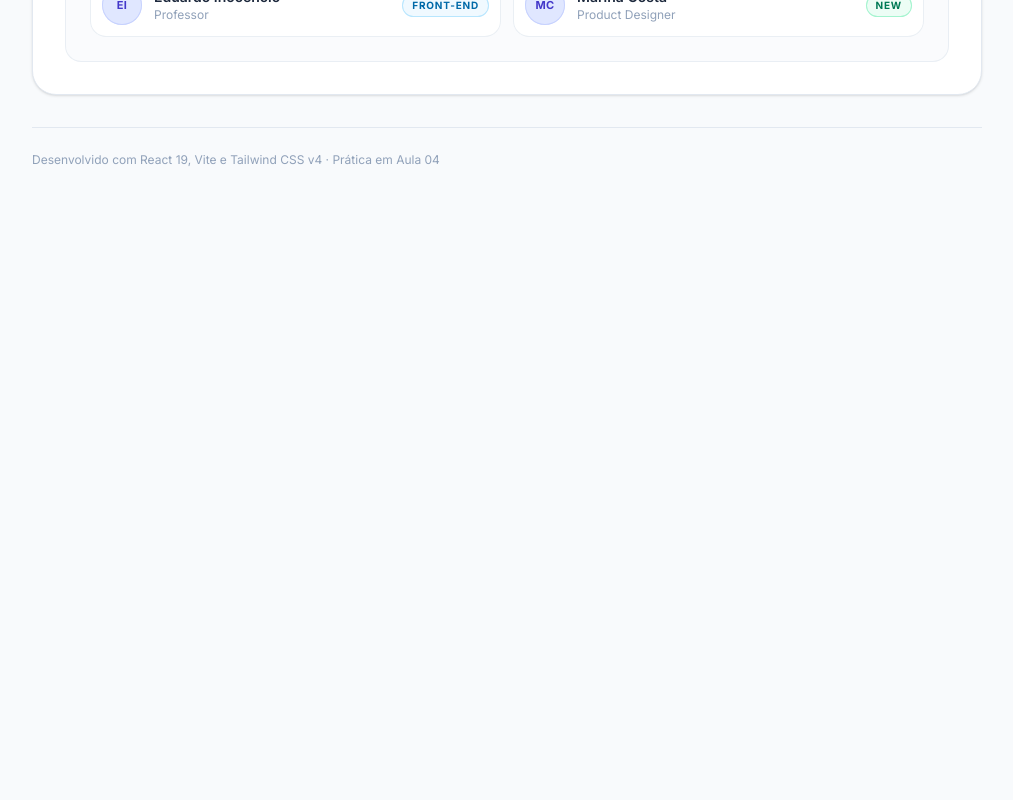
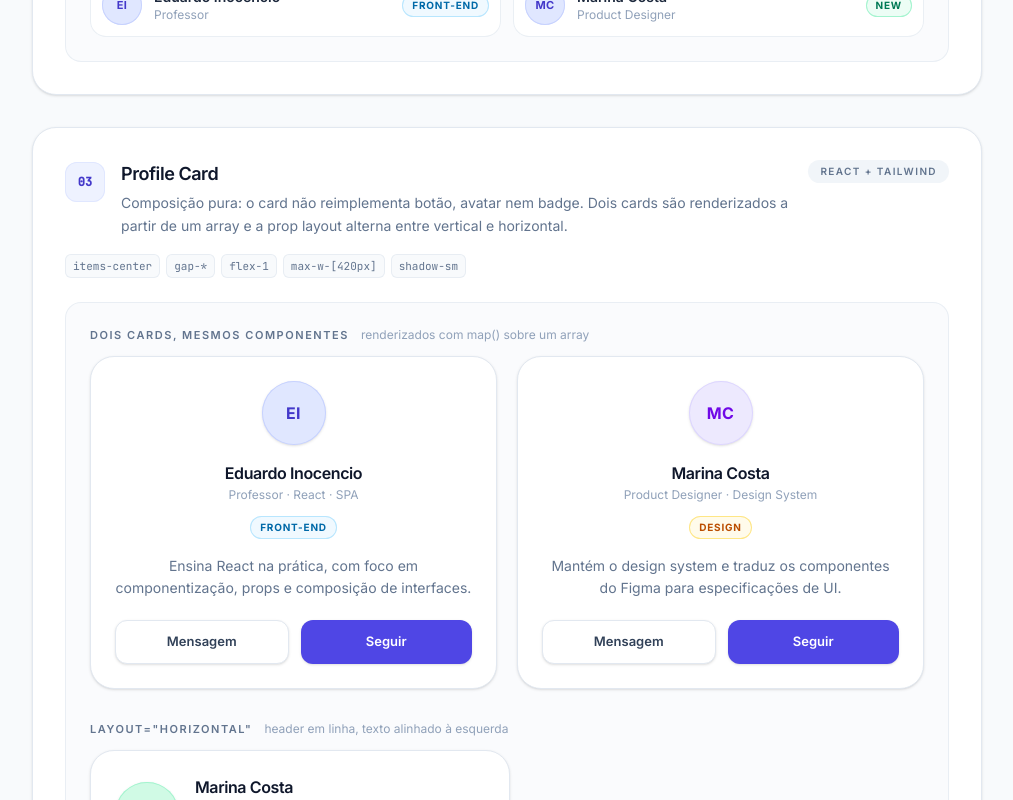
Before and after one commit to LiseHFliess/pratica-aula-04-tailwind-react, a React (Vite) app: page / in a window 1280 px wide. Shown: the part 1660-2460 px from the top of the page, without its empty margins (266-1279 px from the left). Before the commit the page ends 1892 px from the top, so only its background shows below. Built offline with nearby package versions, Linux system fonts and the light colour scheme.

Commit message:
feat: exercise 03 - profile card
- compoe Avatar, Badge e Button sem reescrever nada
- dois cards a partir de um array (sem duplicacao estrutural)
- prop layout vertical/horizontal com classes mapeadas

```diff
--- a/src/board/BoardApp.jsx
+++ b/src/board/BoardApp.jsx
@@ -1,6 +1,7 @@
 import Sidebar from './ui/Sidebar.jsx';
 import Exercise01ButtonSystem from './sections/Exercise01ButtonSystem.jsx';
 import Exercise02BadgeAvatar from './sections/Exercise02BadgeAvatar.jsx';
+import Exercise03ProfileCard from './sections/Exercise03ProfileCard.jsx';
 
 /**
  * Cada item registra um exercício na página única do board.
@@ -9,6 +10,7 @@ import Exercise02BadgeAvatar from './sections/Exercise02BadgeAvatar.jsx';
 const exercises = [
   { id: 'ex01', number: '01', label: 'Button System', Component: Exercise01ButtonSystem },
   { id: 'ex02', number: '02', label: 'Badge + Avatar', Component: Exercise02BadgeAvatar },
+  { id: 'ex03', number: '03', label: 'Profile Card', Component: Exercise03ProfileCard },
 ];
 
 function Hero() {
--- /dev/null
+++ b/src/board/sections/Exercise03ProfileCard.jsx
@@ -0,0 +1,60 @@
+import DemoRow from '../ui/DemoRow.jsx';
+import ExerciseSection from '../ui/ExerciseSection.jsx';
+import ProfileCard from '../ui/ProfileCard.jsx';
+
+/** Só os dados mudam entre os cards: a estrutura é sempre a mesma. */
+const people = [
+  {
+    name: 'Eduardo Inocencio',
+    role: 'Professor · React · SPA',
+    initials: 'EI',
+    category: 'Front-end',
+    categoryVariant: 'info',
+    avatarVariant: 'brand',
+    description:
+      'Ensina React na prática, com foco em componentização, props e composição de interfaces.',
+  },
+  {
+    name: 'Marina Costa',
+    role: 'Product Designer · Design System',
+    initials: 'MC',
+    category: 'Design',
+    categoryVariant: 'warning',
+    avatarVariant: 'violet',
+    description:
+      'Mantém o design system e traduz os componentes do Figma para especificações de UI.',
+  },
+];
+
+export default function Exercise03ProfileCard() {
+  return (
+    <ExerciseSection
+      id="ex03"
+      number="03"
+      title="Profile Card"
+      description="Composição pura: o card não reimplementa botão, avatar nem badge. Dois cards são renderizados a partir de um array e a prop layout alterna entre vertical e horizontal."
+      tags={['items-center', 'gap-*', 'flex-1', 'max-w-[420px]', 'shadow-sm']}
+    >
+      <div className="space-y-8">
+        <DemoRow label="Dois cards, mesmos componentes" hint="renderizados com map() sobre um array">
+          <div className="grid gap-5 xl:grid-cols-2">
+            {people.map((person) => (
+              <ProfileCard key={person.name} {...person} />
+            ))}
+          </div>
+        </DemoRow>
+
+        <DemoRow label='layout="horizontal"' hint="header em linha, texto alinhado à esquerda">
+          <ProfileCard
+            {...people[1]}
+            layout="horizontal"
+            primaryLabel="Convidar"
+            secondaryLabel="Ver perfil"
+            avatarVariant="emerald"
+            categoryVariant="success"
+          />
+        </DemoRow>
+      </div>
+    </ExerciseSection>
+  );
+}
--- /dev/null
+++ b/src/board/ui/ProfileCard.jsx
@@ -0,0 +1,62 @@
+import { cn } from '../lib/cn.js';
+import Avatar from './Avatar.jsx';
+import Badge from './Badge.jsx';
+import Button from './Button.jsx';
+
+/**
+ * Composição: ProfileCard usa Avatar, Badge e Button — nada é reescrito aqui.
+ * `layout` troca apenas o eixo do flex e o alinhamento do texto.
+ */
+export default function ProfileCard({
+  name,
+  role,
+  initials,
+  category,
+  description,
+  avatarVariant = 'brand',
+  categoryVariant = 'info',
+  layout = 'vertical',
+  primaryLabel = 'Seguir',
+  secondaryLabel = 'Mensagem',
+}) {
+  const isVertical = layout === 'vertical';
+
+  return (
+    <article
+      className={cn(
+        'flex w-full max-w-[420px] flex-col rounded-3xl border border-slate-200 bg-white p-6',
+        'shadow-sm transition-shadow duration-300 hover:shadow-lg',
+        isVertical && 'text-center',
+      )}
+    >
+      <div className={cn('flex gap-4', isVertical ? 'flex-col items-center' : 'items-center')}>
+        <Avatar
+          initials={initials}
+          name={name}
+          size="lg"
+          variant={avatarVariant}
+          className="shadow-sm"
+        />
+
+        <div className={cn('min-w-0 flex-1', isVertical && 'flex flex-col items-center')}>
+          <h3 className="truncate text-base font-semibold tracking-tight text-slate-900">
+            {name}
+          </h3>
+          <p className="mt-0.5 truncate text-xs text-slate-400">{role}</p>
+          <div className="mt-2.5">
+            <Badge variant={categoryVariant}>{category}</Badge>
+          </div>
+        </div>
+      </div>
+
+      <p className="mt-4 text-sm leading-relaxed text-slate-500">{description}</p>
+
+      <div className="mt-5 flex gap-3">
+        <Button variant="secondary" className="flex-1">
+          {secondaryLabel}
+        </Button>
+        <Button className="flex-1">{primaryLabel}</Button>
+      </div>
+    </article>
+  );
+}
```
